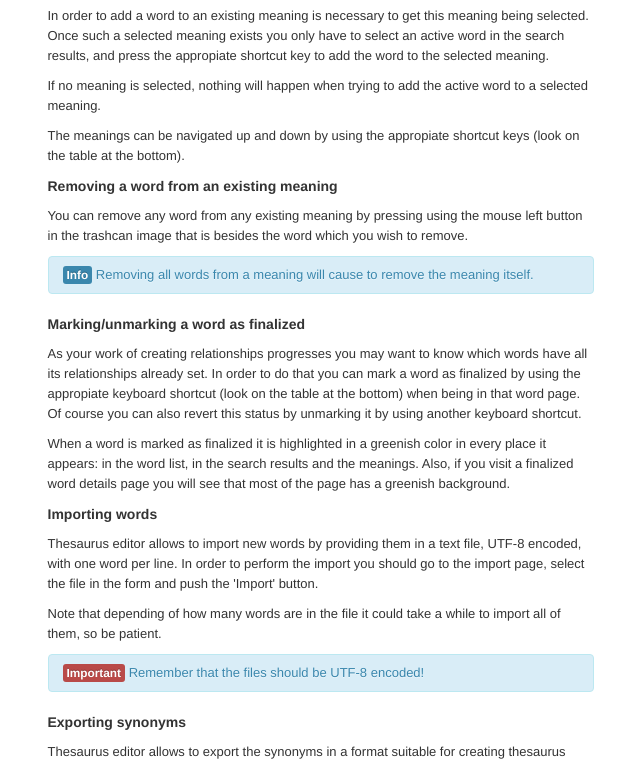
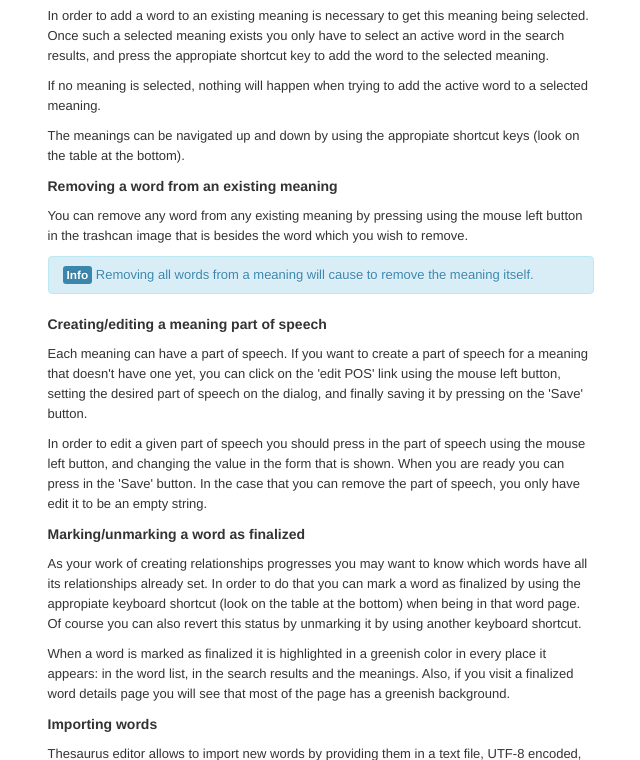
Before and after one commit to unho/thesaurus_editor, a Django app: template thesaurus/templates/help.html in a window 1280 px wide. Shown: the part 922-1682 px from the top of the page, without its empty margins (76-716 px from the left). Run offline with Django 3.2, Linux system fonts and the light colour scheme; the template is opened without the code that fills it, so the values that code supplies are empty; parts of the project's set-up code (start-up, migrations or seed data) failed here and were passed over; some libraries are stand-ins or nearby versions.

Commit message:
Added help about editing the part of speech

```diff
--- a/thesaurus/templates/help.html
+++ b/thesaurus/templates/help.html
@@ -79,6 +79,12 @@ Thesaurus-editor. If not, see <http://www.gnu.org/licenses/>.
                 <span class="label label-info">{% blocktrans %}Info{% endblocktrans %}</span>
                 {% blocktrans %}Removing all words from a meaning will cause to remove the meaning itself.{% endblocktrans %}
             </div>
+
+
+            <h5>{% blocktrans %}Creating/editing a meaning part of speech{% endblocktrans %}</h5>
+            <p>{% blocktrans %}Each meaning can have a part of speech. If you want to create a part of speech for a meaning that doesn't have one yet, you can click on the 'edit POS' link using the mouse left button, setting the desired part of speech on the dialog, and finally saving it by pressing on the 'Save' button.{% endblocktrans %}</p>
+
+            <p>{% blocktrans %}In order to edit a given part of speech you should press in the part of speech using the mouse left button, and changing the value in the form that is shown. When you are ready you can press in the 'Save' button. In the case that you can remove the part of speech, you only have edit it to be an empty string.{% endblocktrans %}</p>
 
 
             <h5>{% blocktrans %}Marking/unmarking a word as finalized{% endblocktrans %}</h5>
```
